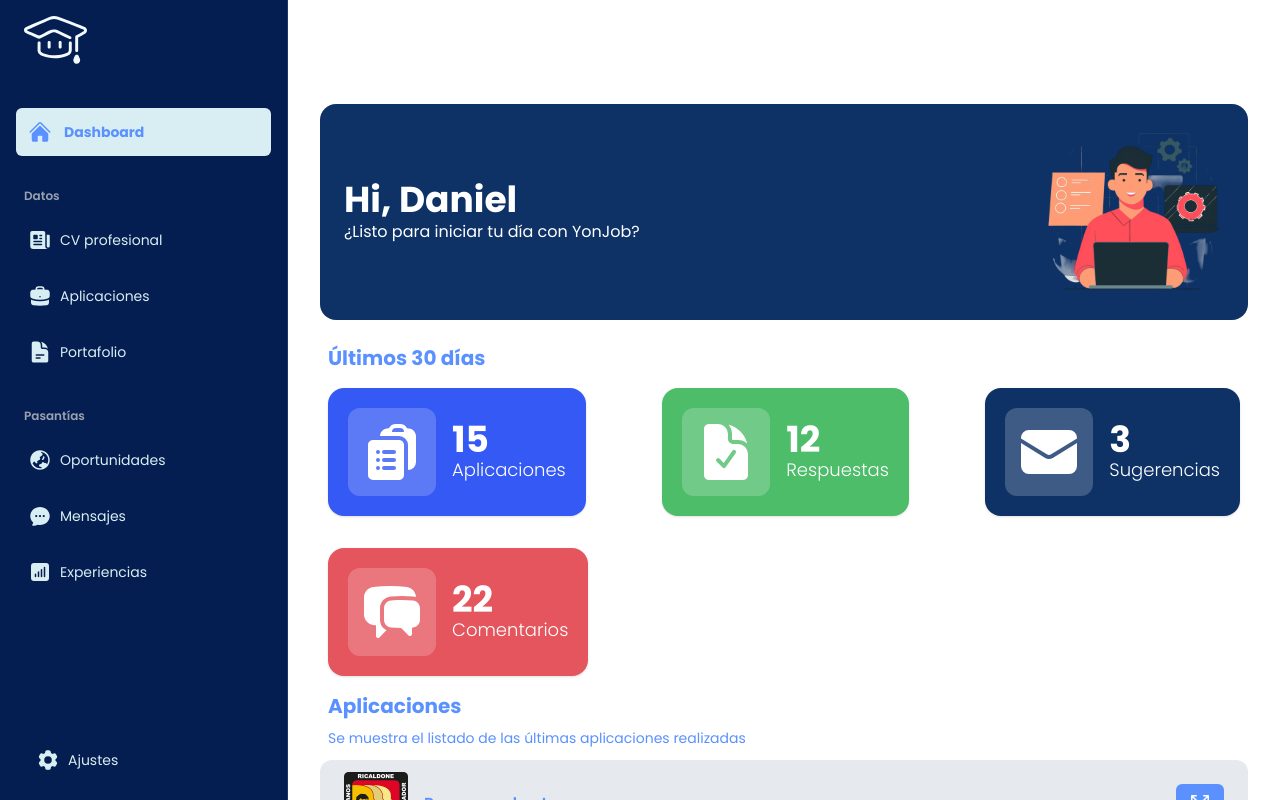
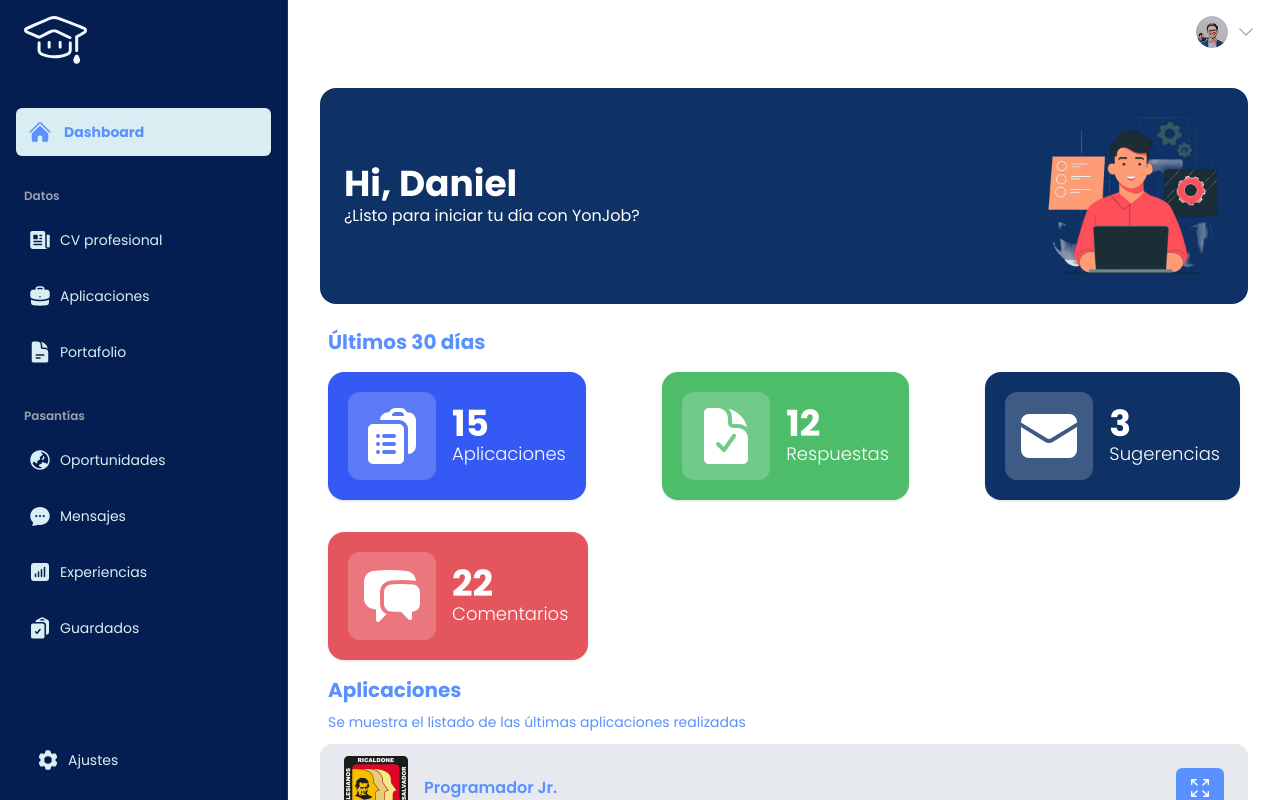
Before and after one commit to Ander45Portafol/YonJob, a React (Vite) app: page /Admin in a window 1280 px wide. Shown: the top 800 px of the page. Built offline with nearby package versions, Linux system fonts and the light colour scheme.

Commit message:
arreglando ultimos detalles del dashboard

```diff
--- a/src/Layout/Principal.jsx
+++ b/src/Layout/Principal.jsx
@@ -4,18 +4,24 @@ import {
   Dialog,
   DialogBackdrop,
   DialogPanel,
+  Menu,
+  MenuButton,
+  MenuItem,
+  MenuItems,
   TransitionChild,
 } from "@headlessui/react";
-import {
-  Bars3Icon,
-  XMarkIcon,
-} from "@heroicons/react/24/outline";
+import { Bars3Icon, XMarkIcon } from "@heroicons/react/24/outline";
 import { Sidebar } from "../components/Sidebar";
 import { MobileMenu } from "../components/MobileMenu";
 import { Outlet } from "react-router-dom";
+import { ChevronDownIcon } from "@heroicons/react/24/solid";
 
 export function Principal() {
   const [sidebarOpen, setSidebarOpen] = useState(false);
+  const userNavigation = [
+    { name: "Your profile", href: "#" },
+    { name: "Sign out", href: "#" },
+  ];
   return (
     <>
       {/*
@@ -88,7 +94,7 @@ export function Principal() {
           </div>
         </div>
 
-        <div className="sticky top-0 z-40 flex items-center gap-x-6 bg-[#051E51] px-4 py-4 before:pointer-events-none before:absolute before:inset-0 before:border-b before:border-white/10 before:bg-black/10 sm:px-6 lg:hidden">
+        <div className="sticky top-0 z-40 flex items-center gap-x-6 bg-[#051E51] px-4 py-4 before:pointer-events-none before:absolute before:inset-0 before:border-b before:border-white/10 sm:px-6 lg:bg-white">
           <button
             type="button"
             onClick={() => setSidebarOpen(true)}
@@ -97,26 +103,52 @@ export function Principal() {
             <span className="sr-only">Open sidebar</span>
             <Bars3Icon aria-hidden="true" className="size-6" />
           </button>
-          <div className="relative flex-1 text-sm/6 font-semibold text-white">
-            Dashboard
-          </div>
-          <a href="#" className="relative">
-            <span className="sr-only">Your profile</span>
+          <div className="relative flex-1 text-sm/6 font-semibold text-white"></div>
+          {/* Profile dropdown */}
+          <Menu as="div" className="relative">
+            <MenuButton className="relative flex items-center">
+              <span className="absolute -inset-1.5" />
+              <span className="sr-only">Open user menu</span>
               <img
                 alt=""
-              src="https://images.unsplash.com/photo-1472099645785-5658abf4ff4e?ixlib=rb-1.2.1&ixid=eyJhcHBfaWQiOjEyMDd9&auto=format&fit=facearea&facepad=2&w=256&h=256&q=80"
-              className="size-8 rounded-full bg-gray-800 outline -outline-offset-1 outline-white/10"
+                src="/Images/Perfil_Example.png"
+                className="size-8 rounded-full  outline -outline-offset-1 outline-black/5 dark:bg-gray-800 dark:outline-white/10"
               />
+              <span className="lg:items-center">
+                <span
+                  aria-hidden="true"
+                  className="hidden ml-4 text-sm/6 font-semibold text-gray-900 dark:text-gray-900"
+                >
+                  Tom Cook
+                </span>
+                <ChevronDownIcon
+                  aria-hidden="false"
+                  className="ml-2 size-5 text-gray-400 dark:text-gray-500"
+                />
+              </span>
+            </MenuButton>
+            <MenuItems
+              transition
+              className="absolute right-0 z-10 mt-2.5 w-32 origin-top-right rounded-md bg-white py-2 shadow-lg outline outline-gray-900/5 transition data-closed:scale-95 data-closed:transform data-closed:opacity-0 data-enter:duration-100 data-enter:ease-out data-leave:duration-75 data-leave:ease-in dark:bg-gray-800 dark:shadow-none dark:-outline-offset-1 dark:outline-white/10"
+            >
+              {userNavigation.map((item) => (
+                <MenuItem key={item.name}>
+                  <a
+                    href={item.href}
+                    className="block px-3 py-1 text-sm/6 text-gray-900 data-focus:bg-gray-50 data-focus:outline-hidden dark:text-white dark:data-focus:bg-white/5"
+                  >
+                    {item.name}
                   </a>
+                </MenuItem>
+              ))}
+            </MenuItems>
+          </Menu>
         </div>
 
         <main className="lg:pl-72 w-full">
-          <div className="h-20">
-
-          </div>
           <div className="px-4 py-10 sm:px-6 lg:px-8 lg:py-6">
             {/* Main area */}
-              <Outlet/>
+            <Outlet />
           </div>
         </main>
       </div>
--- a/src/components/Sidebar.jsx
+++ b/src/components/Sidebar.jsx
@@ -7,6 +7,7 @@ import {
   Cog6ToothIcon,
   BriefcaseIcon,
   GlobeAsiaAustraliaIcon,
+  ClipboardDocumentCheckIcon,
 } from "@heroicons/react/24/solid";
 
 export function Sidebar() {
@@ -16,9 +17,7 @@ export function Sidebar() {
         <li>
           <ul role="list" className="-mx-2 space-y-1">
             <li className="mt-2">
-              <button
-                className="bg-[#D9EEF3] text-[#5A91FF] w-full group flex gap-x-3 rounded-md p-3 text-sm/6 font-bold  transform-gpu transition-transform duration-200 ease-in-out hover:scale-110"
-              >
+              <button className="bg-[#D9EEF3] text-[#5A91FF] w-full group flex gap-x-3 rounded-md p-3 text-sm/6 font-bold  transform-gpu transition-transform duration-200 ease-in-out hover:scale-110">
                 <HomeIcon className="size-6 shrink-0" aria-hidden="true" />
                 <span className="">Dashboard</span>
               </button>
@@ -29,24 +28,21 @@ export function Sidebar() {
           <div className="text-xs/6 font-semibold text-gray-400">Datos</div>
           <ul role="list" className="-mx-2 mt-2 space-y-1">
             <li>
-              <button
-                className="mt-2 bg-transparent w-full text-[#D9EEF3] transform-gpu transition-transform duration-200 ease-in-out hover:scale-110 group flex gap-x-2 rounded-md p-3 text-sm/6 font-normal"
-              >
+              <button className="mt-2 bg-transparent w-full text-[#D9EEF3] transform-gpu transition-transform duration-200 ease-in-out hover:scale-110 group flex gap-x-2 rounded-md p-3 text-sm/6 font-normal">
                 <NewspaperIcon className="size-6 shrink-0" aria-hidden="true" />
                 <span className="">CV profesional</span>
               </button>
 
-              <button
-                className="mt-2 bg-transparent text-[#D9EEF3] transform-gpu transition-transform duration-200 ease-in-out hover:scale-110 group flex gap-x-2 rounded-md p-3 text-sm/6 font-normal"
-              >
+              <button className="mt-2 bg-transparent text-[#D9EEF3] transform-gpu transition-transform duration-200 ease-in-out hover:scale-110 group flex gap-x-2 rounded-md p-3 text-sm/6 font-normal">
                 <BriefcaseIcon className="size-6 shrink-0" aria-hidden="true" />
                 <span className="">Aplicaciones</span>
               </button>
 
-              <button
-                className="mt-2 bg-transparent text-[#D9EEF3] transform-gpu transition-transform duration-200 ease-in-out hover:scale-110 group flex gap-x-2 rounded-md p-3 text-sm/6 font-normal"
-              >
-                <DocumentTextIcon className="size-6 shrink-0" aria-hidden="true" />
+              <button className="mt-2 bg-transparent text-[#D9EEF3] transform-gpu transition-transform duration-200 ease-in-out hover:scale-110 group flex gap-x-2 rounded-md p-3 text-sm/6 font-normal">
+                <DocumentTextIcon
+                  className="size-6 shrink-0"
+                  aria-hidden="true"
+                />
                 <span className="">Portafolio</span>
               </button>
             </li>
@@ -56,27 +52,25 @@ export function Sidebar() {
           <div className="text-xs/6 font-semibold text-gray-400">Pasantías</div>
           <ul role="list" className="-mx-2 mt-2 space-y-1">
             <li>
-              <button
-                className="mt-2 bg-transparent text-[#D9EEF3] transform-gpu transition-transform duration-200 ease-in-out hover:scale-110 group flex gap-x-2 rounded-md p-3 text-sm/6 font-normal"
-              >
+              <button className="mt-2 bg-transparent text-[#D9EEF3] transform-gpu transition-transform duration-200 ease-in-out hover:scale-110 group flex gap-x-2 rounded-md p-3 text-sm/6 font-normal">
                 <GlobeAsiaAustraliaIcon
                   className="size-6 shrink-0"
                   aria-hidden="true"
                 />
                 <span className="">Oportunidades</span>
               </button>
-              <button
-                className="mt-2 bg-transparent text-[#D9EEF3] transform-gpu transition-transform duration-200 ease-in-out hover:scale-110 group flex gap-x-2 rounded-md p-3 text-sm/6 font-normal"
-              >
+            </li>
+            <li>
+              <button className="mt-2 bg-transparent text-[#D9EEF3] transform-gpu transition-transform duration-200 ease-in-out hover:scale-110 group flex gap-x-2 rounded-md p-3 text-sm/6 font-normal">
                 <ChatBubbleOvalLeftEllipsisIcon
                   className="size-6 shrink-0"
                   aria-hidden="true"
                 />
                 <span className="">Mensajes</span>
               </button>
-              <button
-                className="mt-2 bg-transparent text-[#D9EEF3] transform-gpu transition-transform duration-200 ease-in-out hover:scale-110 group flex gap-x-2 rounded-md p-3 text-sm/6 font-normal"
-              >
+            </li>
+            <li>
+              <button className="mt-2 bg-transparent text-[#D9EEF3] transform-gpu transition-transform duration-200 ease-in-out hover:scale-110 group flex gap-x-2 rounded-md p-3 text-sm/6 font-normal">
                 <ChartBarSquareIcon
                   className="size-6 shrink-0"
                   aria-hidden="true"
@@ -84,12 +78,19 @@ export function Sidebar() {
                 <span className="">Experiencias</span>
               </button>
             </li>
+            <li>
+              <button className="mt-2 bg-transparent text-[#D9EEF3] transform-gpu transition-transform duration-200 ease-in-out hover:scale-110 group flex gap-x-2 rounded-md p-3 text-sm/6 font-normal">
+                <ClipboardDocumentCheckIcon
+                  className="size-6 shrink-0"
+                  aria-hidden="true"
+                />
+                <span className="">Guardados</span>
+              </button>
+            </li>
           </ul>
         </li>
         <li className="mt-auto">
-          <button
-            className="mt-2 bg-transparent text-[#D9EEF3] transform-gpu transition-transform duration-200 ease-in-out hover:scale-110 group flex gap-x-2 rounded-md p-3 text-sm/6 font-normal"
-          >
+          <button className="mt-2 bg-transparent text-[#D9EEF3] transform-gpu transition-transform duration-200 ease-in-out hover:scale-110 group flex gap-x-2 rounded-md p-3 text-sm/6 font-normal">
             <Cog6ToothIcon className="size-6 shrink-0" aria-hidden="true" />
             <span className="">Ajustes</span>
           </button>
```
Also changed, not shown: public/Images/Perfil_Example.png (added). Lines whose indentation alone changed are shown as unchanged.
